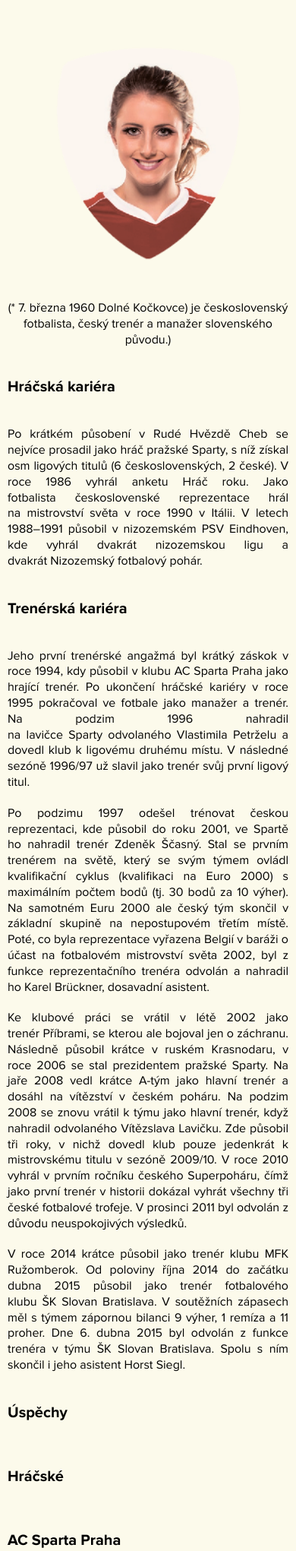
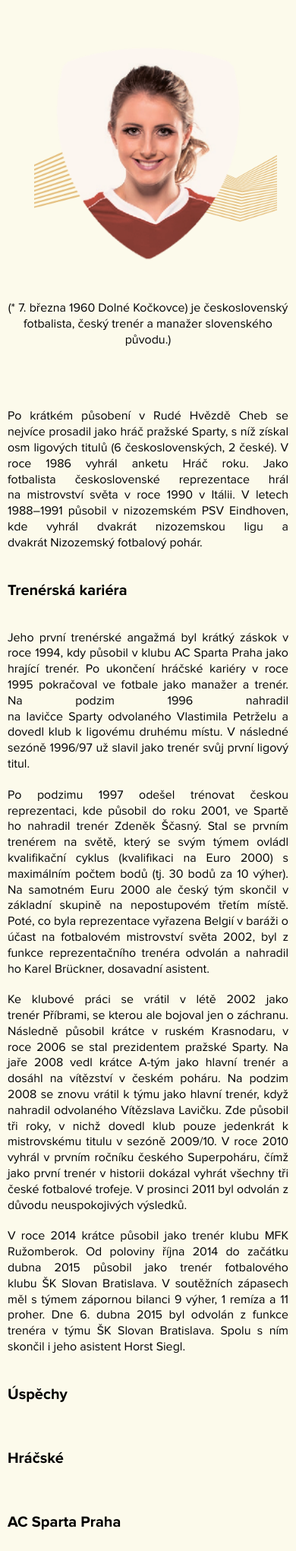
Before and after one commit to AKD47/sigi, a PHP site: page /person.html in a window 390 px wide. Shown: the part 205-2246 px from the top of the page at 76% size. Run offline with PHP 8.4, Linux system fonts and the light colour scheme; some libraries are stand-ins or nearby versions.

Commit message:
person & mobile menu css fix

```diff
--- a/app/sass/content/_features.scss
+++ b/app/sass/content/_features.scss
@@ -3,7 +3,7 @@
   float: left;
   width: 100%;
   background-color: #fff;
-  margin-top: -5px;
+  margin-top: -8px;
 
   &__bg{
     position: absolute;
--- a/app/sass/header/_navigation.scss
+++ b/app/sass/header/_navigation.scss
@@ -15,6 +15,7 @@
     @include breakpoint(max-width 660px) {
       width: 100%;
       margin-top: 10px;
+      background-color: rgba(255,255,255,0.6);
     }
 
   }
--- a/public/css/styles.css
+++ b/public/css/styles.css
@@ -208,6 +208,7 @@ a {
   .header__navigation {
     width: 100%;
     margin-top: 10px;
+    background-color: rgba(255, 255, 255, 0.6);
   }
 }
 
@@ -904,7 +905,7 @@ a {
   float: left;
   width: 100%;
   background-color: #fff;
-  margin-top: -5px;
+  margin-top: -8px;
 }
 
 .features__bg {
@@ -1121,6 +1122,7 @@ a {
   margin-left: -webkit-calc(50% - 133px);
   margin-left: calc(50% - 133px);
   margin-left: -moz-calc(50% - 133px);
+  z-index: 1;
 }
 
 .person__photo img,
@@ -1131,11 +1133,37 @@ a {
   object-fit: contain;
 }
 
-.person__descr-title {
-  position: relative;
-  float: left;
-  width: 100%;
-  text-align: center;
+.person__bg {
+  display: block;
+  position: absolute;
+  top: 254px;
+  margin-left: -webkit-calc(50% - 160px);
+  margin-left: calc(50% - 160px);
+  margin-left: -moz-calc(50% - 160px);
+  width: 320px;
+  height: 150px;
+  overflow: hidden;
+}
+
+.person__bg img,
+.person__bg svg {
+  width: 100%;
+  height: 100%;
+  -o-object-fit: contain;
+  object-fit: contain;
+}
+
+.person__descr {
+  position: relative;
+  float: left;
+  width: 100%;
+}
+
+.person__descr > p {
+  position: relative;
+  float: left;
+  width: 100%;
+  text-align: justify;
   color: #000;
   font-size: 16px;
   margin-top: 10px;
@@ -1143,7 +1171,11 @@ a {
   line-height: 1.3;
 }
 
-.person__subtitle {
+.person__descr > p:first-of-type {
+  text-align: center;
+}
+
+.person__descr > h3 {
   position: relative;
   float: left;
   width: 100%;
@@ -1155,19 +1187,7 @@ a {
   font-family: "ProximaNova Bold";
 }
 
-.person__descr {
-  position: relative;
-  float: left;
-  width: 100%;
-  text-align: justify;
-  color: #000;
-  font-size: 16px;
-  margin-top: 10px;
-  margin-bottom: 10px;
-  line-height: 1.3;
-}
-
-.person__list {
+.person__descr > ul {
   position: relative;
   float: left;
   width: 100%;
@@ -1176,7 +1196,7 @@ a {
   box-sizing: border-box;
 }
 
-.person__list li {
+.person__descr > ul li {
   position: relative;
   float: left;
   width: 100%;
@@ -1193,7 +1213,7 @@ a {
 
 .person .separator {
   margin-top: 30px;
-  margin-bottom: -6px;
+  margin-bottom: -8px;
 }
 
 .person__others {
--- a/public/person.html
+++ b/public/person.html
@@ -39,40 +39,43 @@
   <div class="container">
     <h1 class="person__title">Agata Prendi</h1>
     <div class="person__photo"><img src="img/trener-2.png"></div>
-    <p class="person__descr-title">(* 7. března 1960 Dolné Kočkovce) je československý fotbalista, český trenér a manažer slovenského původu.)</p>
-    <h3 class="person__subtitle">Hráčská kariéra</h3>
-    <p class="person__descr">Po krátkém působení v Rudé Hvězdě Cheb se nejvíce prosadil jako hráč pražské Sparty, s níž získal osm ligových titulů (6 československých, 2 české). V roce 1986 vyhrál anketu Hráč roku. Jako fotbalista československé reprezentace hrál na mistrovství světa v roce 1990 v Itálii. V letech 1988–1991 působil v nizozemském PSV Eindhoven, kde vyhrál dvakrát nizozemskou ligu a dvakrát Nizozemský fotbalový pohár.</p>
-    <h3 class="person__subtitle">Trenérská kariéra</h3>
-    <p class="person__descr">Jeho první trenérské angažmá byl krátký záskok v roce 1994, kdy působil v klubu AC Sparta Praha jako hrající trenér. Po ukončení hráčské kariéry v roce 1995 pokračoval ve fotbale jako manažer a trenér. Na podzim 1996 nahradil na lavičce Sparty odvolaného Vlastimila Petrželu a dovedl klub k ligovému druhému místu. V následné sezóně 1996/97 už slavil jako trenér svůj první ligový titul.</p>
-    <p class="person__descr">Po podzimu 1997 odešel trénovat českou reprezentaci, kde působil do roku 2001, ve Spartě ho nahradil trenér Zdeněk Ščasný. Stal se prvním trenérem na světě, který se svým týmem ovládl kvalifikační cyklus (kvalifikaci na Euro 2000) s maximálním počtem bodů (tj. 30 bodů za 10 výher). Na samotném Euru 2000 ale český tým skončil v základní skupině na nepostupovém třetím místě. Poté, co byla reprezentace vyřazena Belgií v baráži o účast na fotbalovém mistrovství světa 2002, byl z funkce reprezentačního trenéra odvolán a nahradil ho Karel Brückner, dosavadní asistent.</p>
-    <p class="person__descr">Ke klubové práci se vrátil v létě 2002 jako trenér Příbrami, se kterou ale bojoval jen o záchranu. Následně působil krátce v ruském Krasnodaru, v roce 2006 se stal prezidentem pražské Sparty. Na jaře 2008 vedl krátce A-tým jako hlavní trenér a dosáhl na vítězství v českém poháru. Na podzim 2008 se znovu vrátil k týmu jako hlavní trenér, když nahradil odvolaného Vítězslava Lavičku. Zde působil tři roky, v nichž dovedl klub pouze jedenkrát k mistrovskému titulu v sezóně 2009/10. V roce 2010 vyhrál v prvním ročníku českého Superpoháru, čímž jako první trenér v historii dokázal vyhrát všechny tři české fotbalové trofeje. V prosinci 2011 byl odvolán z důvodu neuspokojivých výsledků.</p>
-    <p class="person__descr">V roce 2014 krátce působil jako trenér klubu MFK Ružomberok. Od poloviny října 2014 do začátku dubna 2015 působil jako trenér fotbalového klubu ŠK Slovan Bratislava. V soutěžních zápasech měl s týmem zápornou bilanci 9 výher, 1 remíza a 11 proher. Dne 6. dubna 2015 byl odvolán z funkce trenéra v týmu ŠK Slovan Bratislava. Spolu s ním skončil i jeho asistent Horst Siegl.</p>
-    <h3 class="person__subtitle">Úspěchy</h3>
-    <h3 class="person__subtitle">Hráčské</h3>
-    <h3 class="person__subtitle">AC Sparta Praha</h3>
-    <ul class="person__list">
+    <div class="person__bg"><img src="img/person-bg.png"></div>
+    <div class="person__descr">
+      <p>(* 7. března 1960 Dolné Kočkovce) je československý fotbalista, český trenér a manažer slovenského původu.)</p>
+      <h3></h3>
+      <p>Po krátkém působení v Rudé Hvězdě Cheb se nejvíce prosadil jako hráč pražské Sparty, s níž získal osm ligových titulů (6 československých, 2 české). V roce 1986 vyhrál anketu Hráč roku. Jako fotbalista československé reprezentace hrál na mistrovství světa v roce 1990 v Itálii. V letech 1988–1991 působil v nizozemském PSV Eindhoven, kde vyhrál dvakrát nizozemskou ligu a dvakrát Nizozemský fotbalový pohár.</p>
+      <h3>Trenérská kariéra</h3>
+      <p>Jeho první trenérské angažmá byl krátký záskok v roce 1994, kdy působil v klubu AC Sparta Praha jako hrající trenér. Po ukončení hráčské kariéry v roce 1995 pokračoval ve fotbale jako manažer a trenér. Na podzim 1996 nahradil na lavičce Sparty odvolaného Vlastimila Petrželu a dovedl klub k ligovému druhému místu. V následné sezóně 1996/97 už slavil jako trenér svůj první ligový titul.</p>
+      <p>Po podzimu 1997 odešel trénovat českou reprezentaci, kde působil do roku 2001, ve Spartě ho nahradil trenér Zdeněk Ščasný. Stal se prvním trenérem na světě, který se svým týmem ovládl kvalifikační cyklus (kvalifikaci na Euro 2000) s maximálním počtem bodů (tj. 30 bodů za 10 výher). Na samotném Euru 2000 ale český tým skončil v základní skupině na nepostupovém třetím místě. Poté, co byla reprezentace vyřazena Belgií v baráži o účast na fotbalovém mistrovství světa 2002, byl z funkce reprezentačního trenéra odvolán a nahradil ho Karel Brückner, dosavadní asistent.</p>
+      <p>Ke klubové práci se vrátil v létě 2002 jako trenér Příbrami, se kterou ale bojoval jen o záchranu. Následně působil krátce v ruském Krasnodaru, v roce 2006 se stal prezidentem pražské Sparty. Na jaře 2008 vedl krátce A-tým jako hlavní trenér a dosáhl na vítězství v českém poháru. Na podzim 2008 se znovu vrátil k týmu jako hlavní trenér, když nahradil odvolaného Vítězslava Lavičku. Zde působil tři roky, v nichž dovedl klub pouze jedenkrát k mistrovskému titulu v sezóně 2009/10. V roce 2010 vyhrál v prvním ročníku českého Superpoháru, čímž jako první trenér v historii dokázal vyhrát všechny tři české fotbalové trofeje. V prosinci 2011 byl odvolán z důvodu neuspokojivých výsledků.</p>
+      <p>V roce 2014 krátce působil jako trenér klubu MFK Ružomberok. Od poloviny října 2014 do začátku dubna 2015 působil jako trenér fotbalového klubu ŠK Slovan Bratislava. V soutěžních zápasech měl s týmem zápornou bilanci 9 výher, 1 remíza a 11 proher. Dne 6. dubna 2015 byl odvolán z funkce trenéra v týmu ŠK Slovan Bratislava. Spolu s ním skončil i jeho asistent Horst Siegl.</p>
+      <h3>Úspěchy</h3>
+      <h3>Hráčské</h3>
+      <h3>AC Sparta Praha</h3>
+      <ul>
         <li>6x mistr československé ligy: 1983/84, 1984/85, 1986/87, 1987/88, 1988/89, 1992/93</li>
         <li>2x mistr české ligy: 1993/94, 1994/95</li>
       </ul>
-    <h3 class="person__subtitle">PSV Eindhoven</h3>
-    <ul class="person__list">
+      <h3>PSV Eindhoven</h3>
+      <ul>
         <li>2x mistr nizozemské ligy: 1988/89, 1990/91</li>
         <li>2x vítěz nizozemského poháru: 1988/89, 1989/90</li>
       </ul>
-    <h3 class="person__subtitle">Trenérské</h3>
-    <h3 class="person__subtitle">AC Sparta Praha</h3>
-    <ul class="person__list">
+      <h3>Trenérské</h3>
+      <h3>AC Sparta Praha</h3>
+      <ul>
         <li>2x mistr české ligy: 1996/97, 2009/10</li>
         <li>1x vítěz českého poháru: 2007/08</li>
         <li>1x vítěz českého Superpoháru: 2010</li>
         <li>postup do šestnáctifinále Evropské ligy 2010/11</li>
         <li>postup do šestnáctifinále Evropské ligy 2010/11</li>
       </ul>
-    <h3 class="person__subtitle">Individuální</h3>
-    <ul class="person__list">
+      <h3>Individuální</h3>
+      <ul>
         <li>Hráč roku 1986</li>
         <li>3x Trenér roku v anketě Fotbalista roku: 1998, 1999, 2000</li>
       </ul>
+    </div>
   </div>
   <div class="separator"><img src="img/separator-bg.png"></div>
 </section>
```
Also changed, not shown: app/sass/content/_person.scss (+32 -19 lines), app/template/person.jade (+34 -30 lines), app/img/person-bg.png (added), public/img/header-bg.png (added), public/img/person-bg.png (added), 1 other file. Lines whose indentation alone changed are shown as unchanged.
